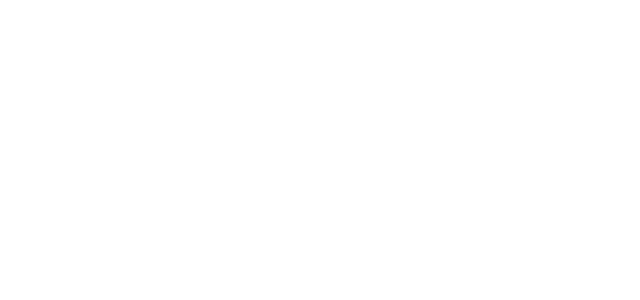
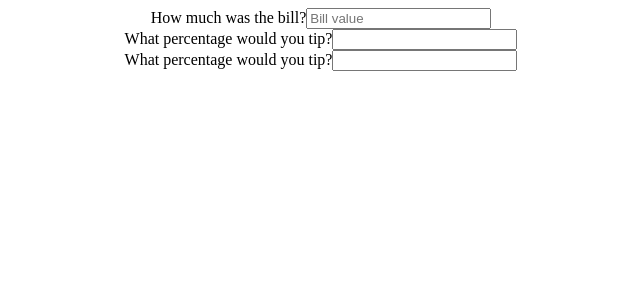
Before and after one commit to Soulbolt/tip-calculator, a React (Create React App) app: page / in a window 1280 px wide. Shown: the top 300 px of the page, without its empty margins (319-959 px from the left). Built offline with nearby package versions, Linux system fonts and the light colour scheme.

Commit message:
Add base components: Display label for bill  and percentage and their inputs fields.

```diff
--- a/src/App.js
+++ b/src/App.js
@@ -1,5 +1,43 @@
 import "./App.css";
 
 export default function App() {
-  return <div className="App"></div>;
+  return (
+    <div className="App">
+      <TipCalculator />
+    </div>
+  );
 }
+
+function TipCalculator() {
+  return (
+    <div>
+      <BillInput />
+      <SelectPercentage />
+      <SelectPercentage />
+      <OutPut />
+      <Reset />
+    </div>
+  );
+}
+
+function BillInput() {
+  return (
+    <div>
+      <label>How much was the bill?</label>
+      <input type="text" placeholder="Bill value" />
+    </div>
+  );
+}
+
+function SelectPercentage() {
+  return (
+    <div>
+      What percentage would you tip?
+      <input type="text" />
+    </div>
+  );
+}
+
+function OutPut() {}
+
+function Reset() {}
```
